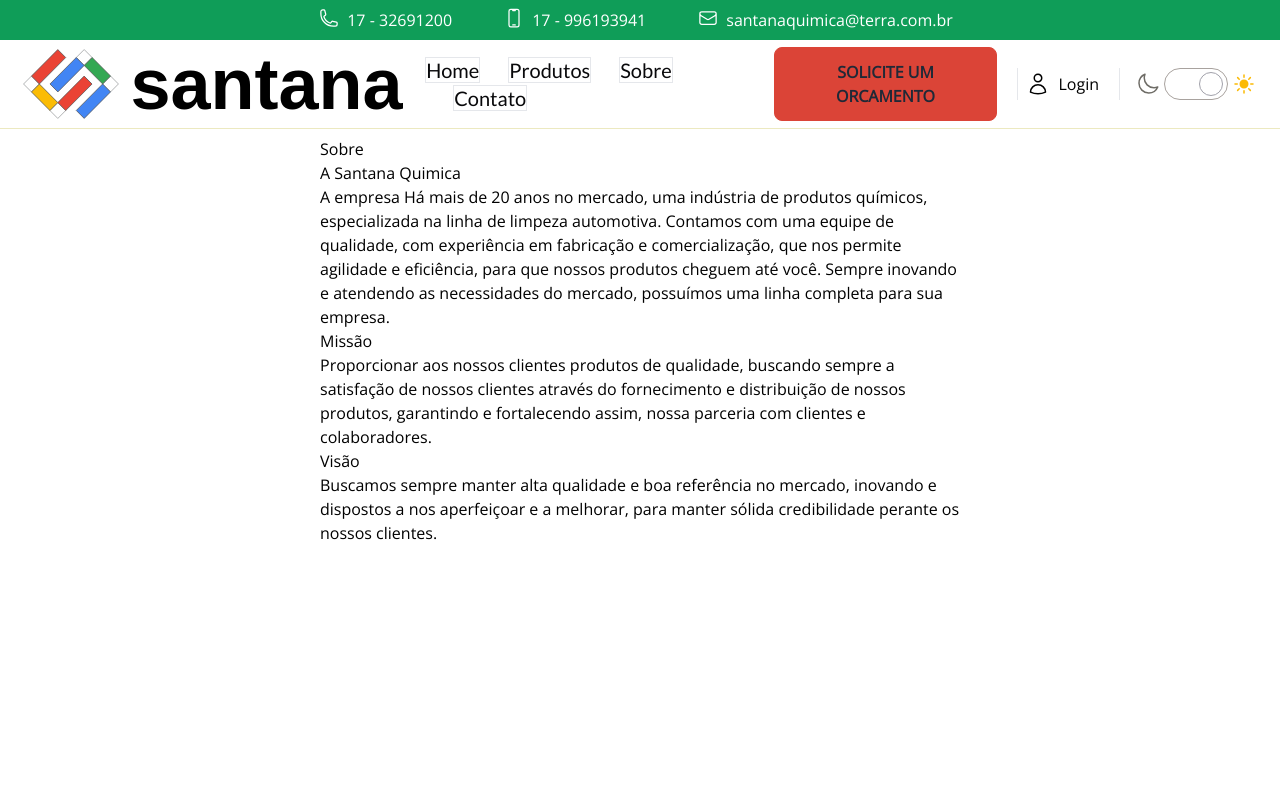
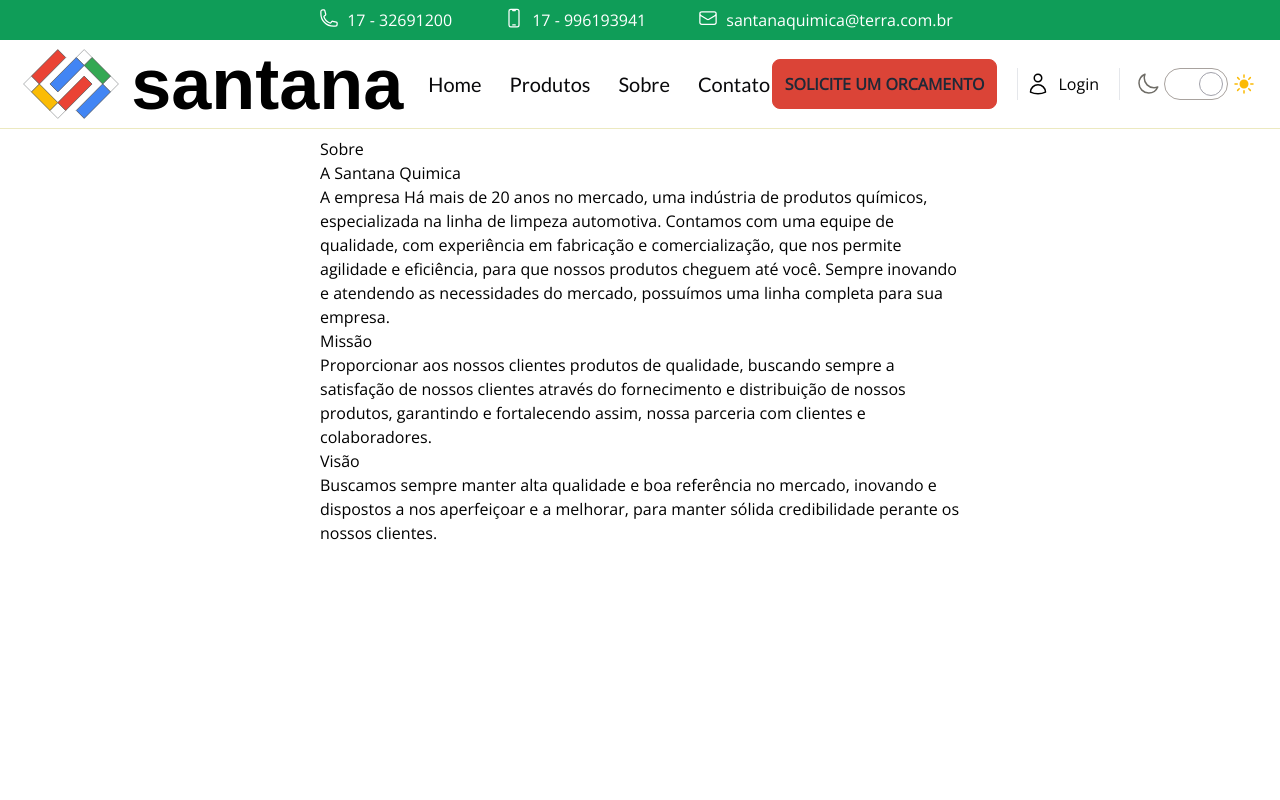
Before and after one commit to jcsj89/front-santana, a Next.js app: page /sobre in a window 1280 px wide. Shown: the top 800 px of the page. Built offline with nearby package versions, Linux system fonts and the light colour scheme; a web font is replaced by a local one.

Commit message:
23.03.24

```diff
--- a/src/components/layout/top/ItemMenu.tsx
+++ b/src/components/layout/top/ItemMenu.tsx
@@ -9,7 +9,7 @@
 const ItemMenu = (props: ILinks) => {
   return (
     <Link
-      className={`${lato.className} border sm:text-lg md:text-xl antialiased text-zinc-950  hover:text-[#004e98] duration-150`}
+      className={`${lato.className} sm:text-lg md:text-xl antialiased text-zinc-950  hover:text-[#004e98] duration-150`}
       href={props.href}
     >
       {props.name}
```
